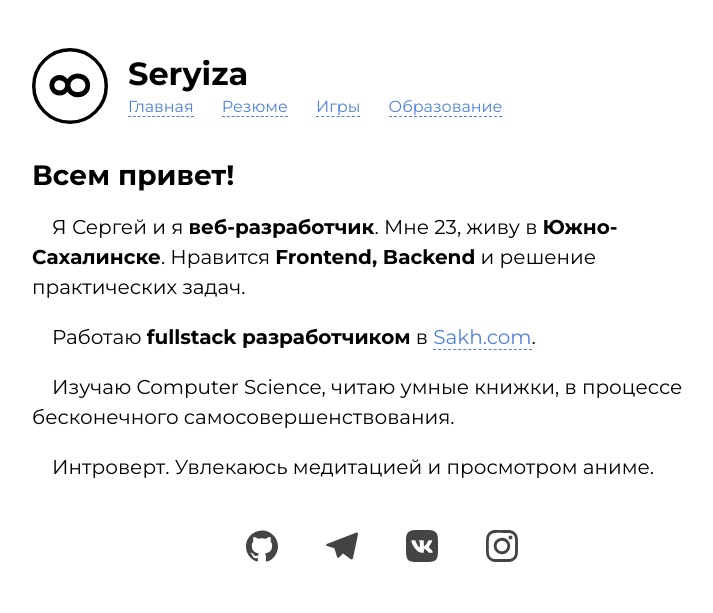
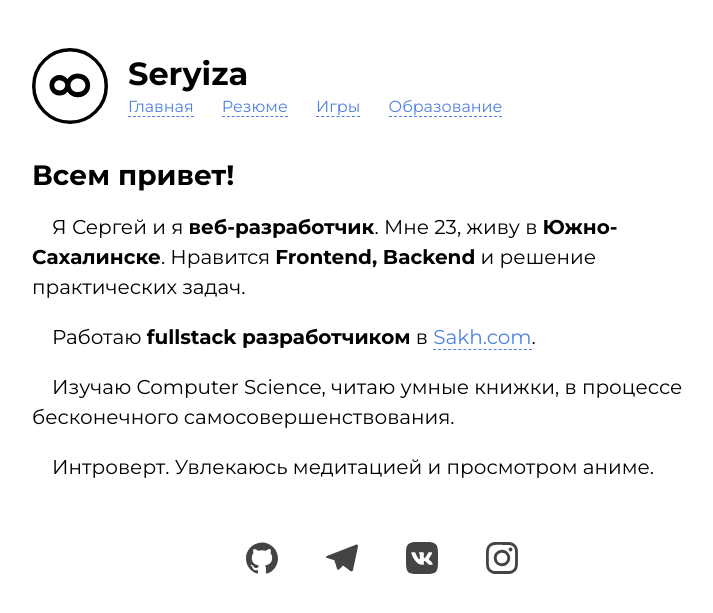
Before and after one commit to Seryiza/seryiza.github.io, a Jekyll site: the page built from index.html, in a window 1280 px wide. Shown: the top 613 px of the page, without its empty margins (258-971 px from the left). Built offline with Jekyll 4.4.1, drawn with Linux system fonts in a browser that asks for light colours.

Commit message:
Добавлен небольшой вертикальный отступ для иконок контактов

```diff
--- a/_sass/icons.scss
+++ b/_sass/icons.scss
@@ -9,7 +9,7 @@
     $default-size: 32px;
     width: $default-size;
     height: $default-size;
-    padding: 0 24px;
+    padding: 12px 24px;
     fill: #444;
 
     @include hover-and-pressed-icon('github') {
```
